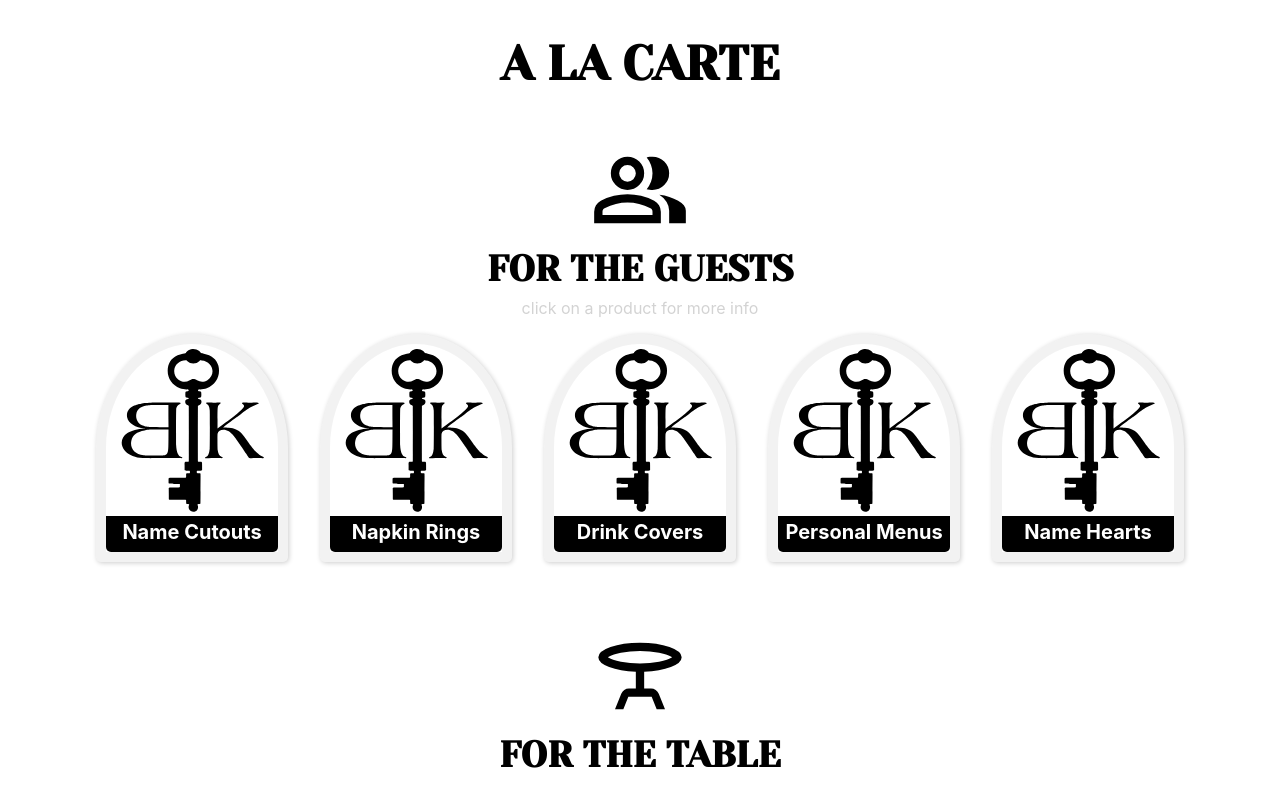
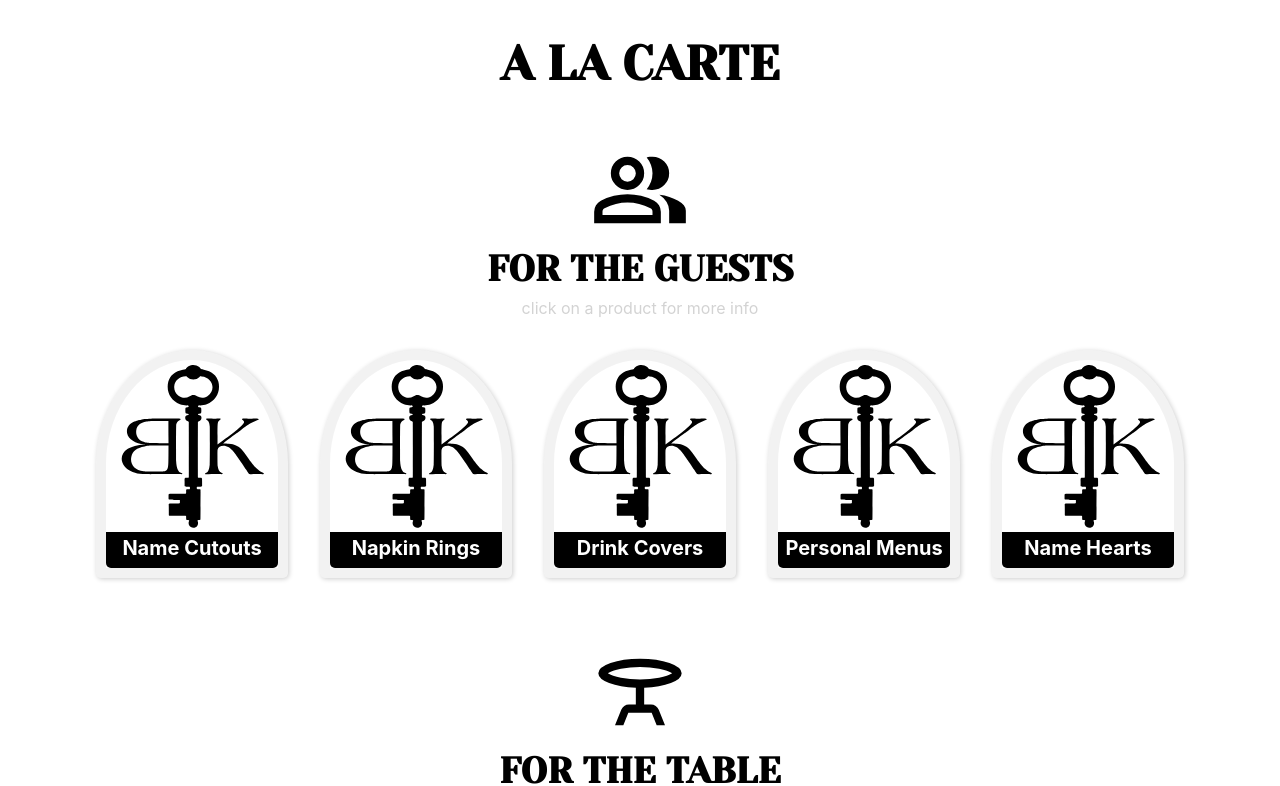
Before and after one commit to Runowo96/bluekee-wedding-website, a React (Create React App) app: page / in a window 1280 px wide. Shown: the part 1526-2312 px from the top of the page. Built offline with nearby package versions, Linux system fonts and the light colour scheme.

Commit message:
add gap after click prompt in products area

```diff
--- a/src/Components/Products/Products.scss
+++ b/src/Components/Products/Products.scss
@@ -7,6 +7,10 @@
   text-align: center;
   font-size: 1rem;
   color: lightgrey;
+  margin-bottom: 1rem;
+  @include tablet{
+    gap: 2rem;
+  }
 }
 
 .products {
```
